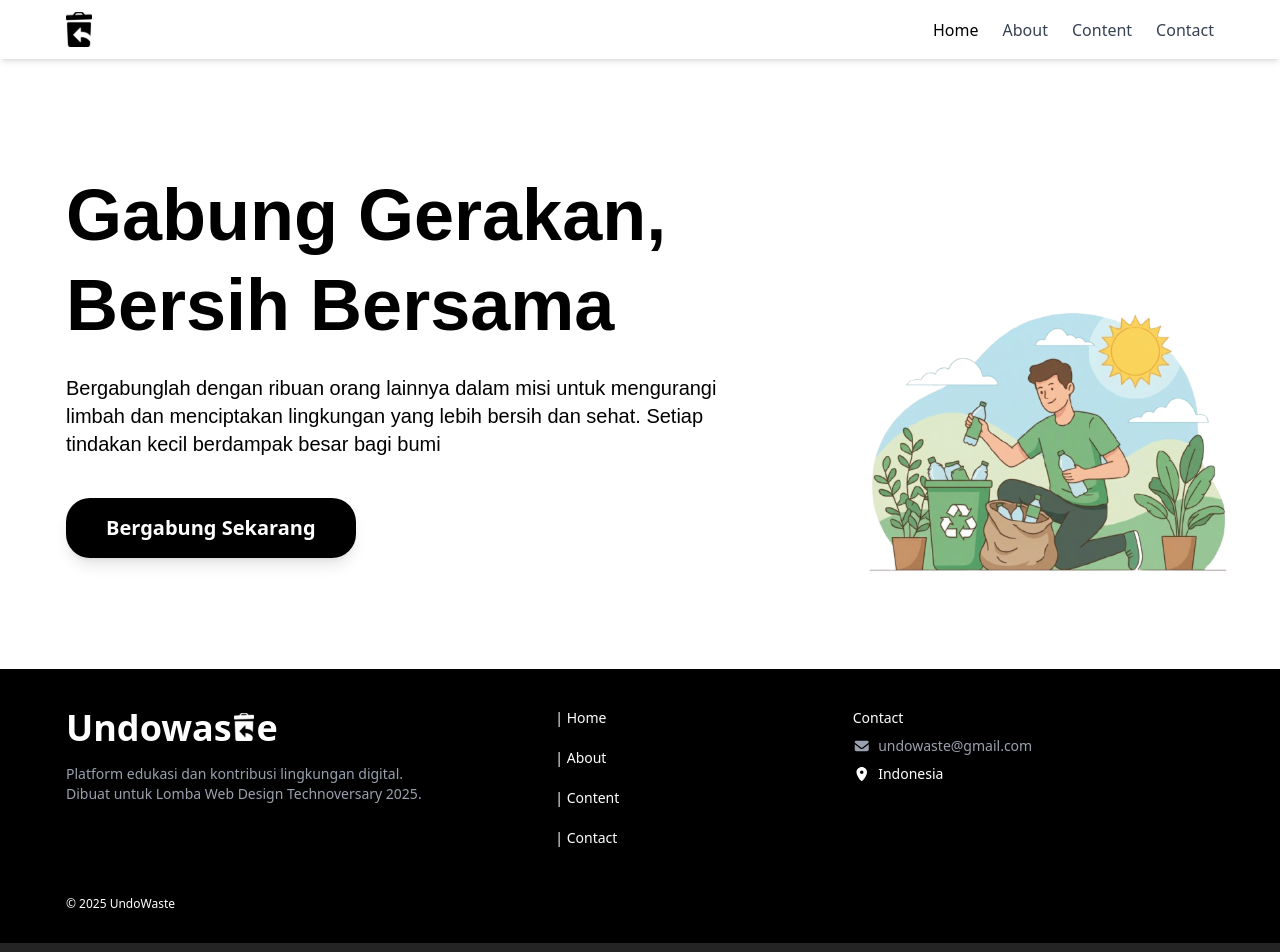
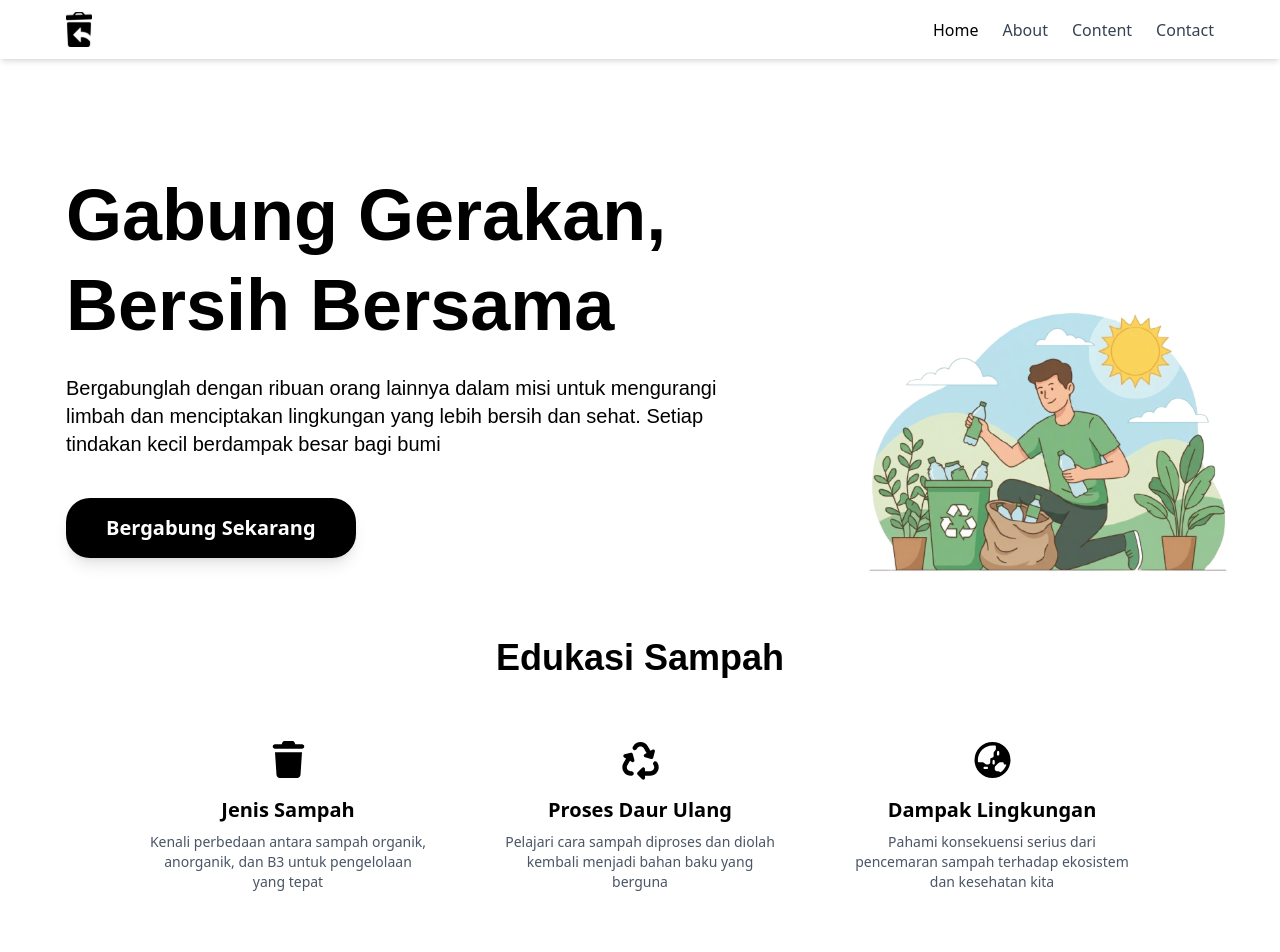
Before and after one commit to AkbarFelda/undowaste, a React (Vite) app: page /home in a window 1280 px wide. Shown: the top 952 px of the page. Built offline with nearby package versions, Linux system fonts and the light colour scheme.

Commit message:
feat:[AF] add educational content sections to homepage

```diff
--- a/src/pages/Home.jsx
+++ b/src/pages/Home.jsx
@@ -1,5 +1,9 @@
 import React from "react";
 import { TrashHero } from "../assets";
+import { FontAwesomeIcon } from "@fortawesome/react-fontawesome";
+import { faTrash, faRecycle } from "@fortawesome/free-solid-svg-icons";
+import { faEarthAsia } from "@fortawesome/free-solid-svg-icons";
+
 
 function Home() {
   return (
@@ -31,7 +35,48 @@ function Home() {
             />
           </div>
         </div>
+        <div className="py-12 lg:py-20">
+        {/* Konten ini diwariskan container dan mx-auto dari MainLayout/AppLayout */}
+        <div className="container mx-auto px-4 md:px-8 lg:px-[66px] text-center">
+
+          <h2 className="text-3xl lg:text-4xl font-extrabold font-primary text-black mb-12">
+            Edukasi Sampah
+          </h2>
+
+          <div className="grid grid-cols-1 md:grid-cols-3 gap-8 md:gap-10">
+
+            {/* Kolom 1: Jenis Sampah */}
+            <div className="p-4">
+              <FontAwesomeIcon icon={faTrash} className="text-black text-4xl mb-4" />
+              <h3 className="text-xl font-bold text-black mb-2">Jenis Sampah</h3>
+              <p className="text-gray-600 text-sm mx-auto max-w-xs">
+                Kenali perbedaan antara sampah organik, anorganik, dan B3 untuk pengelolaan yang tepat
+              </p>
+            </div>
+
+            {/* Kolom 2: Proses Daur Ulang */}
+            <div className="p-4">
+              <FontAwesomeIcon icon={faRecycle} className="text-black text-4xl mb-4" />
+              <h3 className="text-xl font-bold text-black mb-2">Proses Daur Ulang</h3>
+              <p className="text-gray-600 text-sm mx-auto max-w-xs">
+                Pelajari cara sampah diproses dan diolah kembali menjadi bahan baku yang berguna
+              </p>
+            </div>
+
+            {/* Kolom 3: Dampak Lingkungan */}
+            <div className="p-4">
+              <FontAwesomeIcon icon={faEarthAsia} className="text-black text-4xl mb-4" />
+              <h3 className="text-xl font-bold text-black mb-2">Dampak Lingkungan</h3>
+              <p className="text-gray-600 text-sm mx-auto max-w-xs">
+                Pahami konsekuensi serius dari pencemaran sampah terhadap ekosistem dan kesehatan kita
+              </p>
+            </div>
+
+          </div>
+        </div>
       </div>
+      </div>
+
   );
 }
 
```
